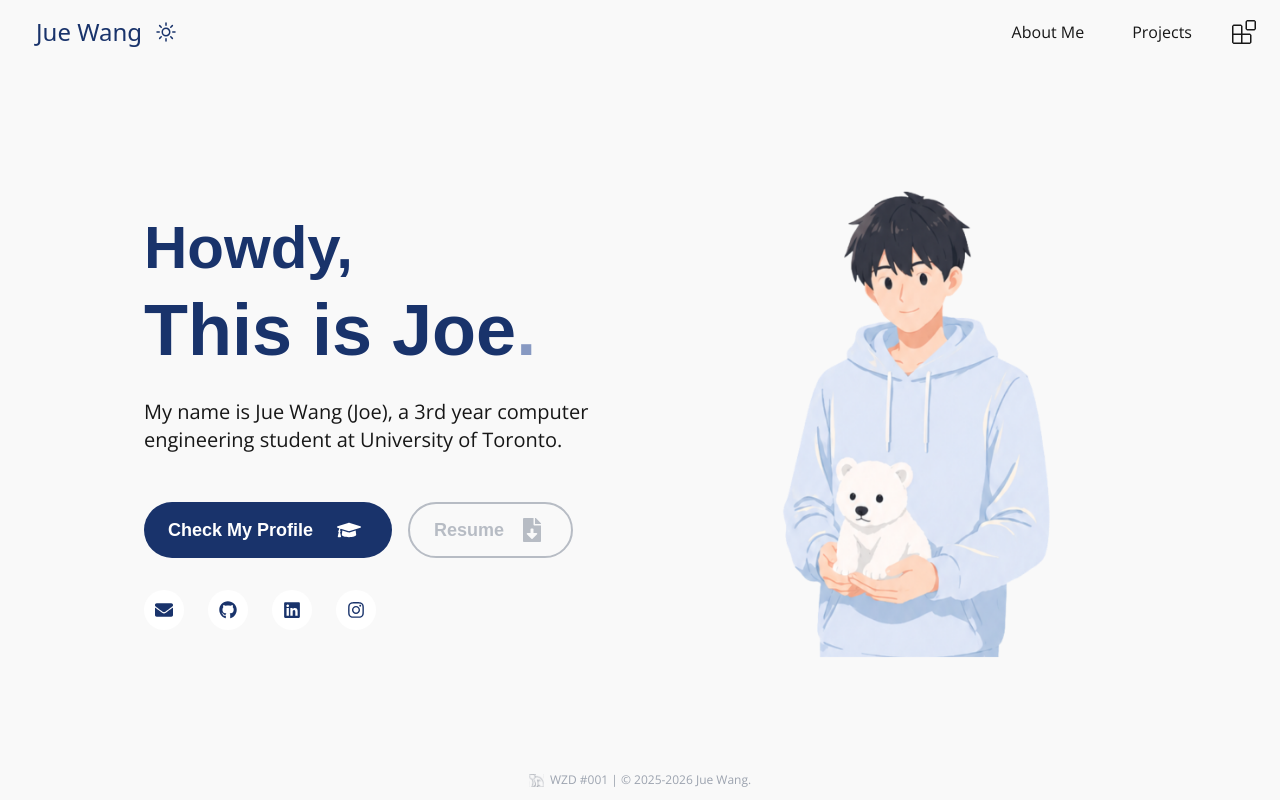
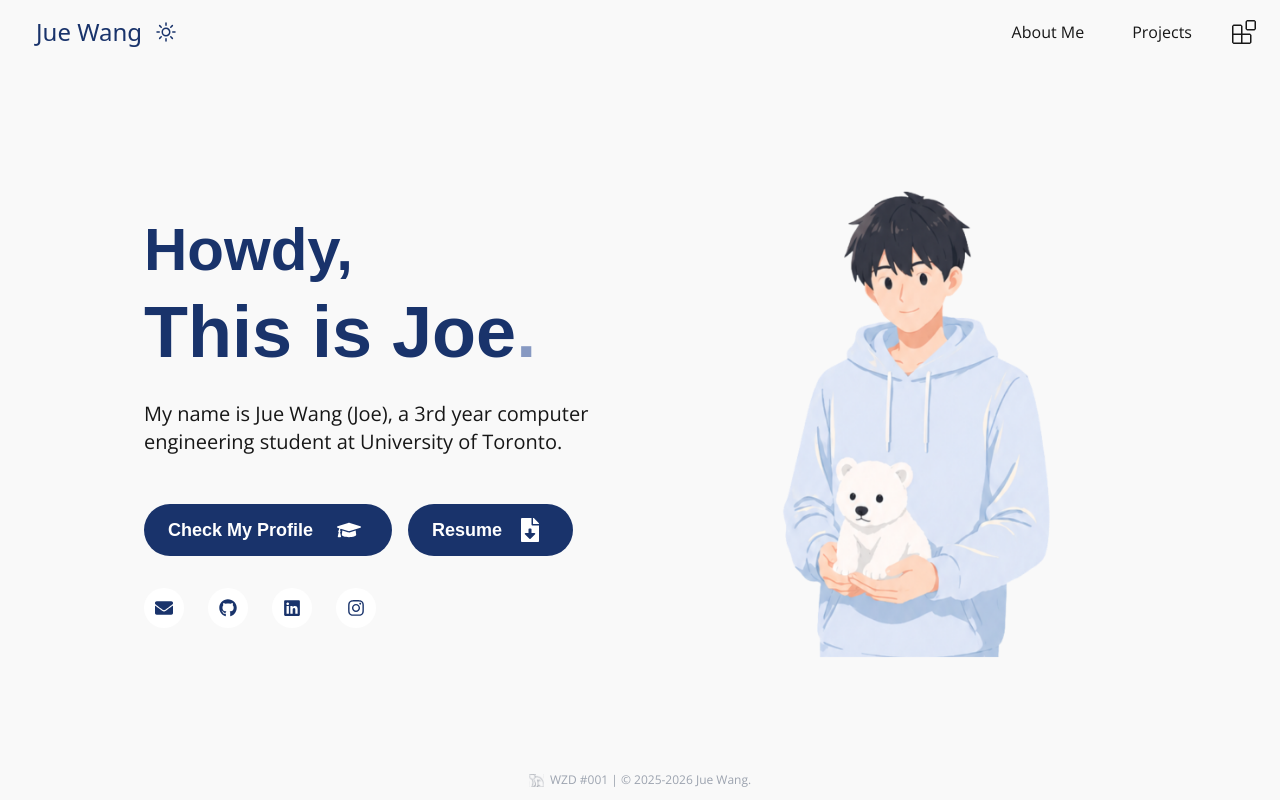
Before and after one commit to joewang0430/my-web, a Next.js app: page / in a window 1280 px wide. Built offline with nearby package versions, Linux system fonts and the light colour scheme; a web font is replaced by a local one.

Commit message:
added back the newest resume

```diff
--- a/src/components/general/ui/ResumeButton.tsx
+++ b/src/components/general/ui/ResumeButton.tsx
@@ -1,35 +1,17 @@
-"use client";
-
-import { useState } from "react";
 import { FaFileDownload } from "react-icons/fa";
 
 const ResumeButton = () => {
-  const [showMessage, setShowMessage] = useState(false);
-
-  const handleClick = (e: React.MouseEvent) => {
-    e.preventDefault();
-    setShowMessage(true);
-    setTimeout(() => setShowMessage(false), 3000);
-  };
-
   return (
-    <div className="relative w-1/3">
-      <button
-        onClick={handleClick}
-        className="inline-flex items-center px-6 py-3 bg-wz-bg-color text-gray-400 text-lg font-semibold rounded-full border-2 border-gray-400
-                   font-wf-title w-full cursor-not-allowed opacity-70 transition-all duration-300 ease-in-out"
-      >
-        <span>Resume</span>
-        <FaFileDownload className="w-6 h-6 ml-4" />
-      </button>
-
-      {/* Toast message */}
-      {showMessage && (
-        <div className="absolute top-full left-1/2 transform -translate-x-1/2 mt-2 px-4 py-2 bg-gray-800 text-white text-sm rounded-lg shadow-lg whitespace-nowrap z-50">
-          Sorry, the resume is currently unavailable.
-        </div>
-      )}
-    </div>
+    <a
+      href="/resume.pdf"
+      target="_blank"
+      rel="noopener noreferrer"
+      className="inline-flex items-center px-6 py-3 bg-wz-main-color text-wz-classic-white text-lg font-semibold rounded-full
+                 font-wf-title w-1/3 hover:bg-wz-secondary-color transition-all duration-300 ease-in-out"
+    >
+      <span>Resume</span>
+      <FaFileDownload className="w-6 h-6 ml-4" />
+    </a>
   );
 };
 
--- a/src/sections/home/HomeMain.tsx
+++ b/src/sections/home/HomeMain.tsx
@@ -35,6 +35,8 @@ const TypingEffect = ({ text, speed = 50, startDelay = 0 }: { text: string; spee
 // Main component for the home section
 
 const HomeMain = () => {
+
+    const currentYear = new Date().getFullYear();
 
 
     return (
@@ -102,7 +104,7 @@ const HomeMain = () => {
                             maskPosition: "center",
                         }}
                     />
-                    <span>WZD #001 | © 2025-2026 Jue Wang.</span>
+                    <span>WZD #001 | © 2025-{currentYear} Jue Wang.</span>
                 </p>
             </div>
             <style jsx>{`
```
Also changed, not shown: 1 other file (tests, documents, lock files or other folders).
